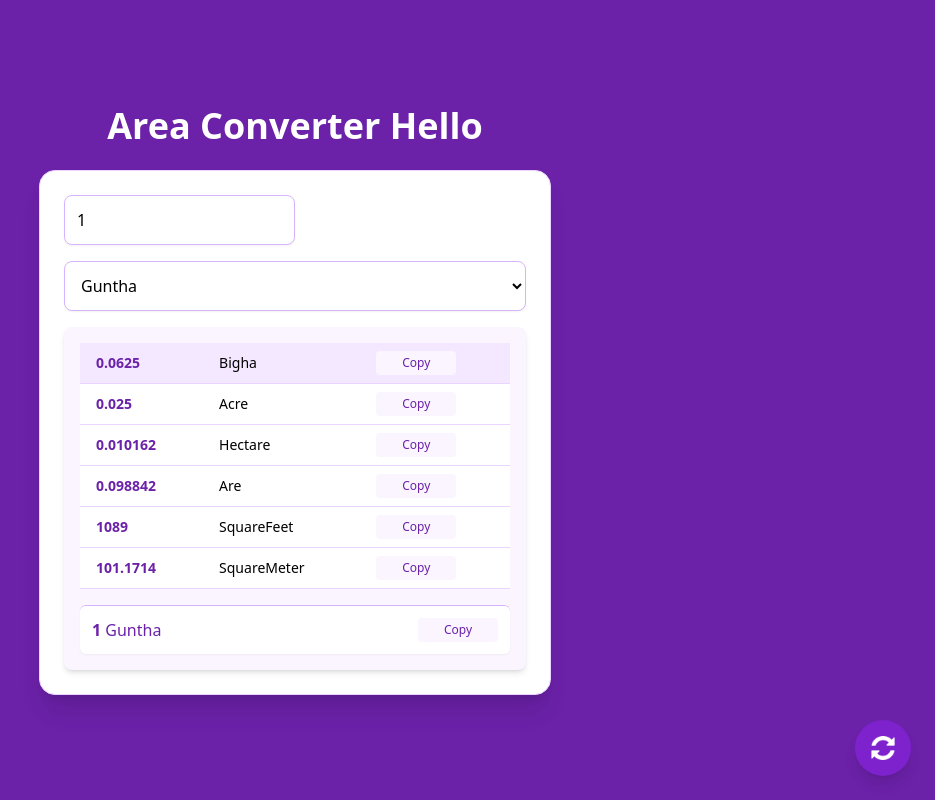
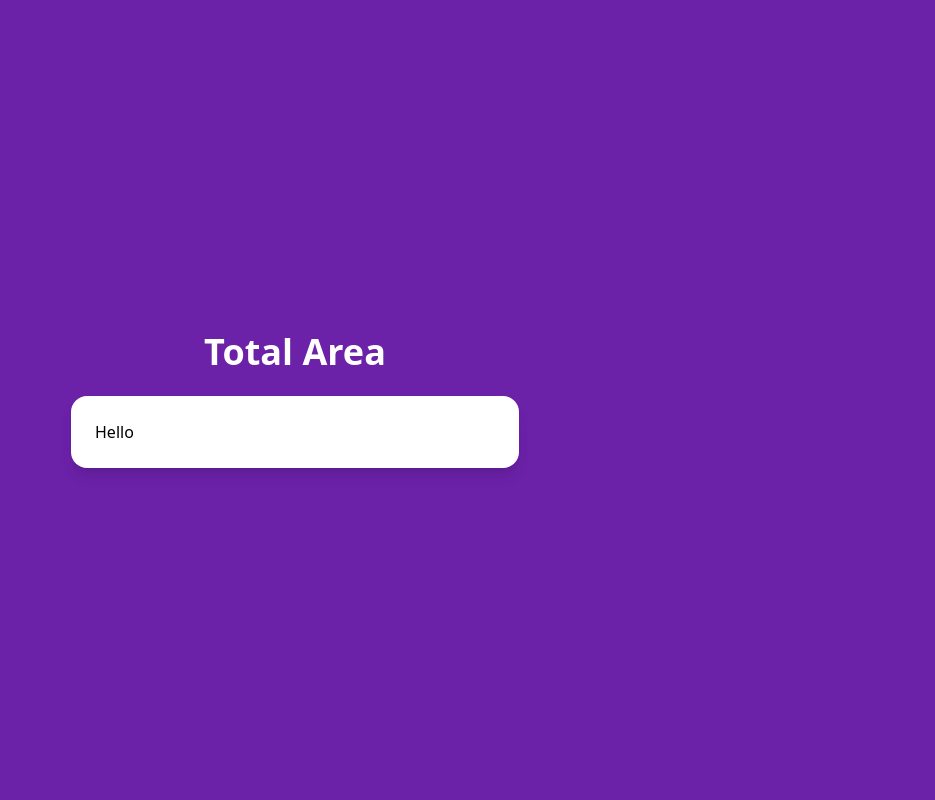
Before and after one commit to Murlidhar08/Area-Converter, a React (Vite) app: page /calculation in a window 1280 px wide. Shown: the whole page, without its empty margins (345-1280 px from the left). Built offline with nearby package versions, Linux system fonts and the light colour scheme.

Commit message:
Added calculation page

```diff
--- a/src/App.tsx
+++ b/src/App.tsx
@@ -1,8 +1,9 @@
 import { BrowserRouter as Router, Routes, Route } from "react-router-dom";
 
 // Pages
-import AreaConverterMultiple from '@/pages/AreaConverterMultiple.js'
-import AreaConverterSingle from '@/pages/AreaConverterSingle.js'
+import AreaConverterMultiple from '@/pages/AreaConverterMultiple.tsx'
+import AreaConverterSingle from '@/pages/AreaConverterSingle.tsx'
+import Calculation from '@/pages/Calculation.js'
 
 function App() {
   return (
@@ -10,6 +11,7 @@ function App() {
       <Routes>
         <Route path="/multiple" element={<AreaConverterMultiple />} />
         <Route path="/single" element={<AreaConverterSingle />} />
+        <Route path="/calculation" element={<Calculation />} />
         <Route path="*" element={<AreaConverterMultiple />} />
       </Routes>
     </Router>
--- a/src/pages/AreaConverterMultiple.tsx
+++ b/src/pages/AreaConverterMultiple.tsx
@@ -293,6 +293,12 @@ export default function AreaConverterMultiple() {
                         >
                           {copied === unit ? "Copied!" : "Copy"}
                         </button>
+                        <button
+                          onClick={() => { /* empt */ }}
+                          className="ml-1 px-3 py-1 text-xs text-purple-800 bg-purple-50 rounded hover:bg-purple-200 text-center"
+                        >
+                          Add
+                        </button>
                       </td>
                     </motion.tr>
                   )
--- /dev/null
+++ b/src/pages/Calculation.tsx
@@ -0,0 +1,29 @@
+import { useState, useEffect } from "react";
+import { motion } from "framer-motion";
+import { useNavigate } from "react-router-dom";
+
+export default function calculation() {
+
+
+    return (
+        <div className="flex flex-col items-center justify-center min-h-screen bg-purple-800 p-4 relative">
+            {/* Title */}
+            <motion.h1
+                className="text-4xl font-extrabold mb-6 text-white text-center"
+                initial={{ opacity: 0, y: -20 }}
+                animate={{ opacity: 1, y: 0 }}
+            >
+                Total Area
+            </motion.h1>
+
+            {/* Converter Box */}
+            <motion.div
+                className="bg-white p-6 rounded-2xl shadow-lg w-full max-w-md mx-auto"
+                initial={{ opacity: 0, scale: 0.9 }}
+                animate={{ opacity: 1, scale: 1 }}
+            >
+                <h1>Hello</h1>
+            </motion.div>
+        </div>
+    );
+}
```
